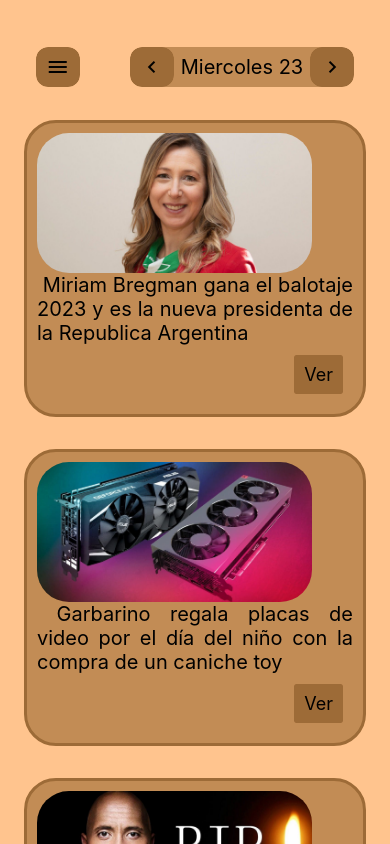
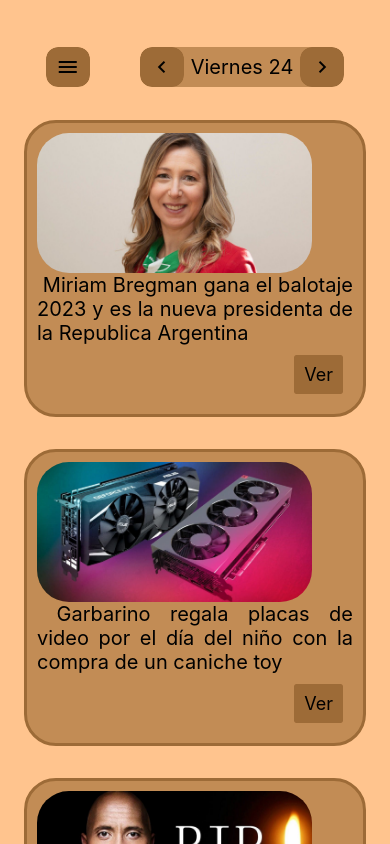
Before and after one commit to jacznik77/FinalLabApp, a React Native app: screen /News in a window 390 px wide. Built offline with nearby package versions, Linux system fonts and the light colour scheme.

Commit message:
septimo commit

```diff
--- a/src/components/DayNavigationBar/DayNavigationBar.js
+++ b/src/components/DayNavigationBar/DayNavigationBar.js
@@ -1,18 +1,19 @@
 import React from 'react';
-import { View, Text, Image, StyleSheet} from 'react-native';
+import { View, Text, Image, StyleSheet } from 'react-native';
 import { Button, Icon } from '@rneui/themed';
 
 //me gustaría que la barra de navegación sea transparente y las noticias se vean por abajo
 //me está faltando que el componente esté encimado al scrollview
 
-const DayNavigationBar = ({ navigation }) => {
+const DayNavigationBar = ({ navigation, diaNombre, diaNumero }) => {
+
     return (
-        <View style={{ justifyContent: 'center', flex: 0.1, marginTop: 30, backgroundColor: 'rgba(0, 0, 0, 0)'}}>
+        <View style={{ justifyContent: 'center', flex: 0.1, marginTop: 30, backgroundColor: 'rgba(0, 0, 0, 0)' }}>
             <View style={styles.buttonContainer}>
                 <Button icon={<Icon name="menu" color="black"></Icon>} color='#9d6b37' radius='lg' onPress={() => { navigation.pop() }}></Button>
                 <View style={styles.daySelectorContainer}>
                     <Button icon={<Icon name="chevron-left" color="black"></Icon>} color='#9d6b37' radius='lg'></Button>
-                    <Text style={styles.text}>Miercoles 23</Text>
+                    <Text style={styles.text}>{diaNombre} {diaNumero}</Text>
                     <Button icon={<Icon name="chevron-right" color="black"></Icon>} color='#9d6b37' radius='lg'></Button>
                 </View>
 
--- a/src/views/News/News.js
+++ b/src/views/News/News.js
@@ -8,11 +8,39 @@ const News = ({ navigation }) => {
   var texto2 = 'Garbarino regala placas de video por el día del niño con la compra de un caniche toy';
   var texto3 = 'Se nos fué La Roca';
 
+  const fechaActual = new Date()
+  var diaNombre = fechaActual.getDay()
+  var diaNumero = fechaActual.getDate()
+  switch (diaNombre) {//código para convertir la respuesta de getDay (0-6) en el nombre del día en texto (Domingo-Sábado)
+    case 0:
+      diaNombre = 'Domingo';
+      break;
+    case 1:
+      diaNombre = 'Lunes';
+      break;
+    case 2:
+      diaNombre = 'Martes';
+      break;
+    case 3:
+      diaNombre = 'Miércoles';
+      break;
+    case 4:
+      diaNombre = 'Jueves';
+      break;
+    case 5:
+      diaNombre = 'Viernes';
+      break;
+    case 6:
+      diaNombre = 'Sábado';
+      break;
+  }
+
+//pasar a flatlistselectable
   return (
 
     <View style={styles.container}>
-      <DayNavigationBar navigation={navigation} />
-      <ScrollView style={{flex: 1}}>
+      <DayNavigationBar navigation={navigation} diaNombre={diaNombre} diaNumero={diaNumero} />
+      <ScrollView style={{ flex: 1 }}>
         <Notice navigation={navigation} fuente={require('../../../assets/bregman.jpg')} texto={texto1}></Notice>
         <Notice navigation={navigation} fuente={require('../../../assets/placaVideo.png')} texto={texto2}></Notice>
         <Notice navigation={navigation} fuente={require('../../../assets/RipRoca.jpg')} texto={texto3}></Notice>
--- a/src/views/NoticeDetails/NoticeDetails.js
+++ b/src/views/NoticeDetails/NoticeDetails.js
@@ -5,6 +5,7 @@ import { Button } from "@rneui/themed";
 const NoticeDetails = ({route, navigation}) => {
     const {fuente, texto} = route.params;
     console.log(route.params)
+
     return(
         <View style={styles.container}>
             <View style={styles.detailsContainer}>
```
